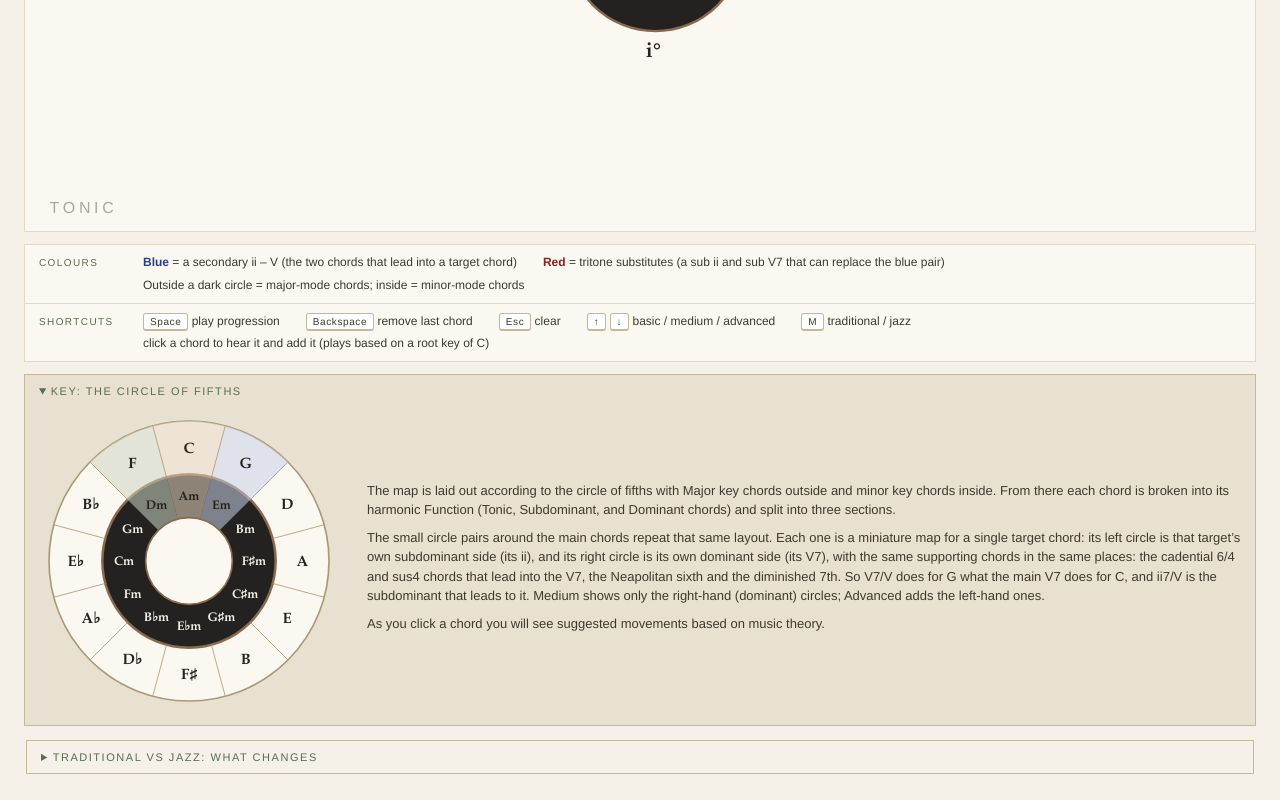
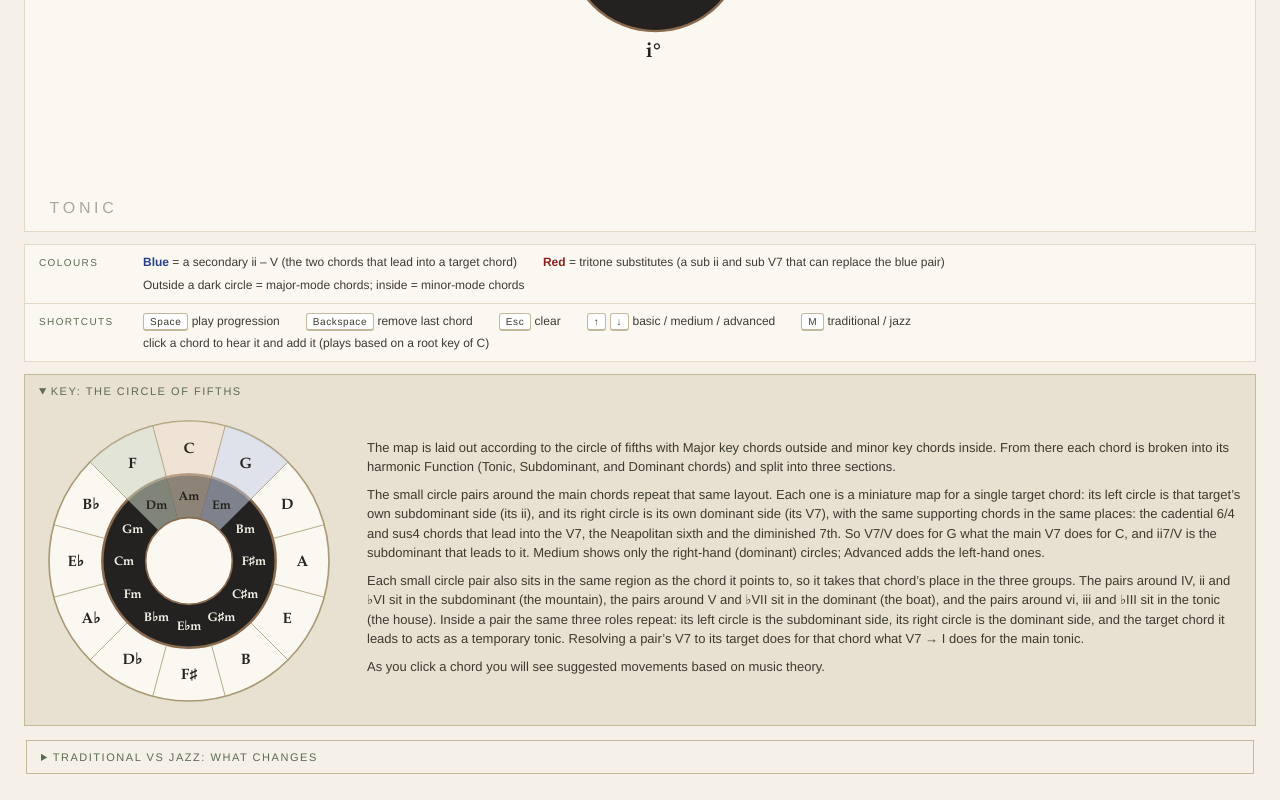
Before and after one commit to Mritterp/fretline, a plain HTML site: page harmony_map.html in a window 1280 px wide. Shown: the part 850-1650 px from the top of the page. Drawn offline with Linux system fonts and the light colour scheme.

Commit message:
Harmony Map: key explains how each small circle pair relates to the tonic, subdominant and dominant groups
Co-Authored-By: Claude Sonnet 5.5 <noreply@anthropic.com>

```diff
--- a/harmony_map.html
+++ b/harmony_map.html
@@ -149,6 +149,7 @@ details.diff th { color: var(--bark); font-weight: 600; }
       <div class="cof-text">
         <p>The map is laid out according to the circle of fifths with Major key chords outside and minor key chords inside.  From there each chord is broken into its harmonic Function (Tonic, Subdominant, and Dominant chords) and split into three sections.</p>
         <p>The small circle pairs around the main chords repeat that same layout. Each one is a miniature map for a single target chord: its left circle is that target’s own subdominant side (its ii), and its right circle is its own dominant side (its V7), with the same supporting chords in the same places: the cadential 6/4 and sus4 chords that lead into the V7, the Neapolitan sixth and the diminished 7th. So V7/V does for G what the main V7 does for C, and ii7/V is the subdominant that leads to it. Medium shows only the right-hand (dominant) circles; Advanced adds the left-hand ones.</p>
+        <p>Each small circle pair also sits in the same region as the chord it points to, so it takes that chord’s place in the three groups. The pairs around IV, ii and ♭VI sit in the subdominant (the mountain), the pairs around V and ♭VII sit in the dominant (the boat), and the pairs around vi, iii and ♭III sit in the tonic (the house). Inside a pair the same three roles repeat: its left circle is the subdominant side, its right circle is the dominant side, and the target chord it leads to acts as a temporary tonic. Resolving a pair’s V7 to its target does for that chord what V7 → I does for the main tonic.</p>
         <p>As you click a chord you will see suggested movements based on music theory.</p>
       </div>
     </div>
```
